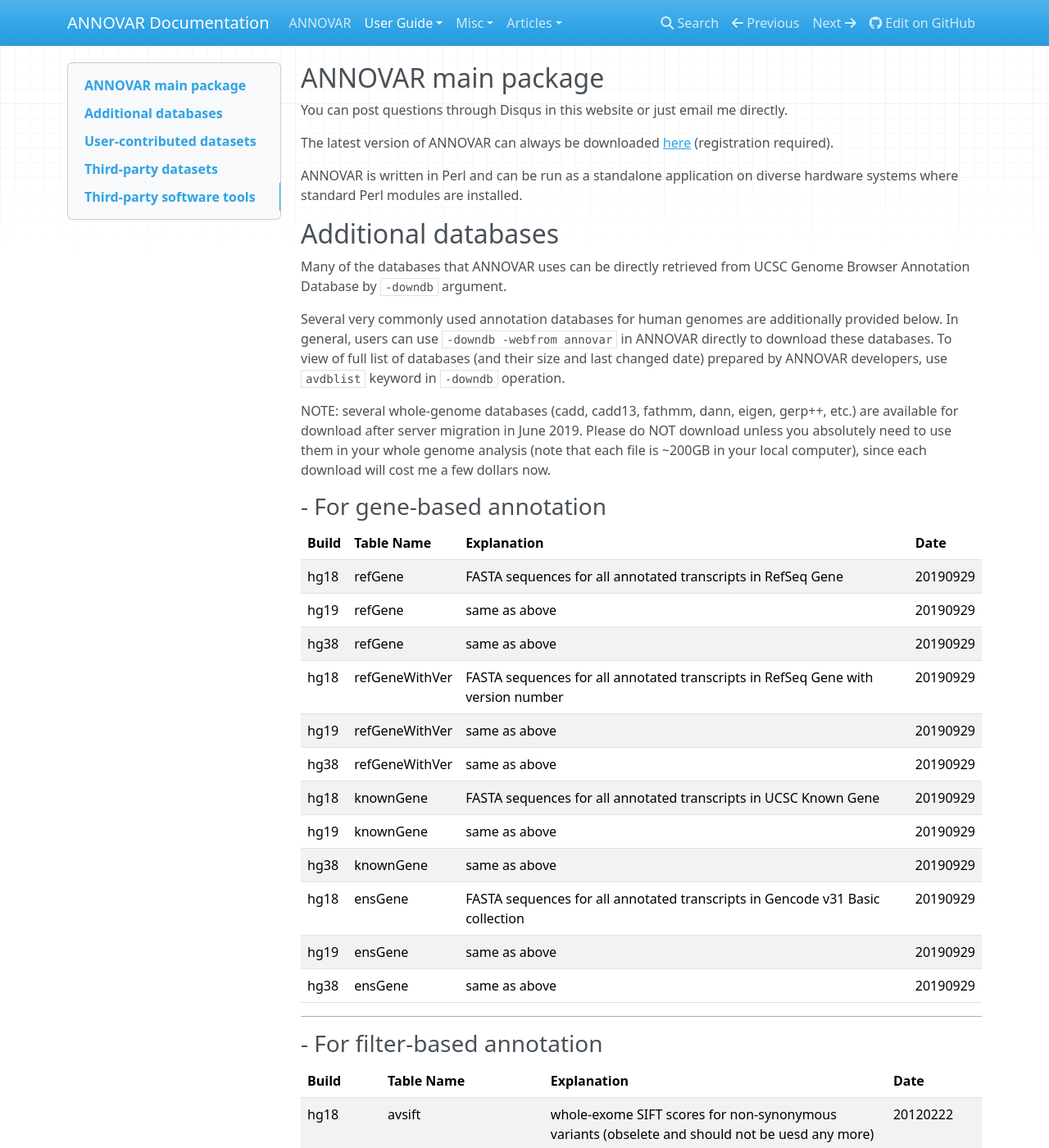
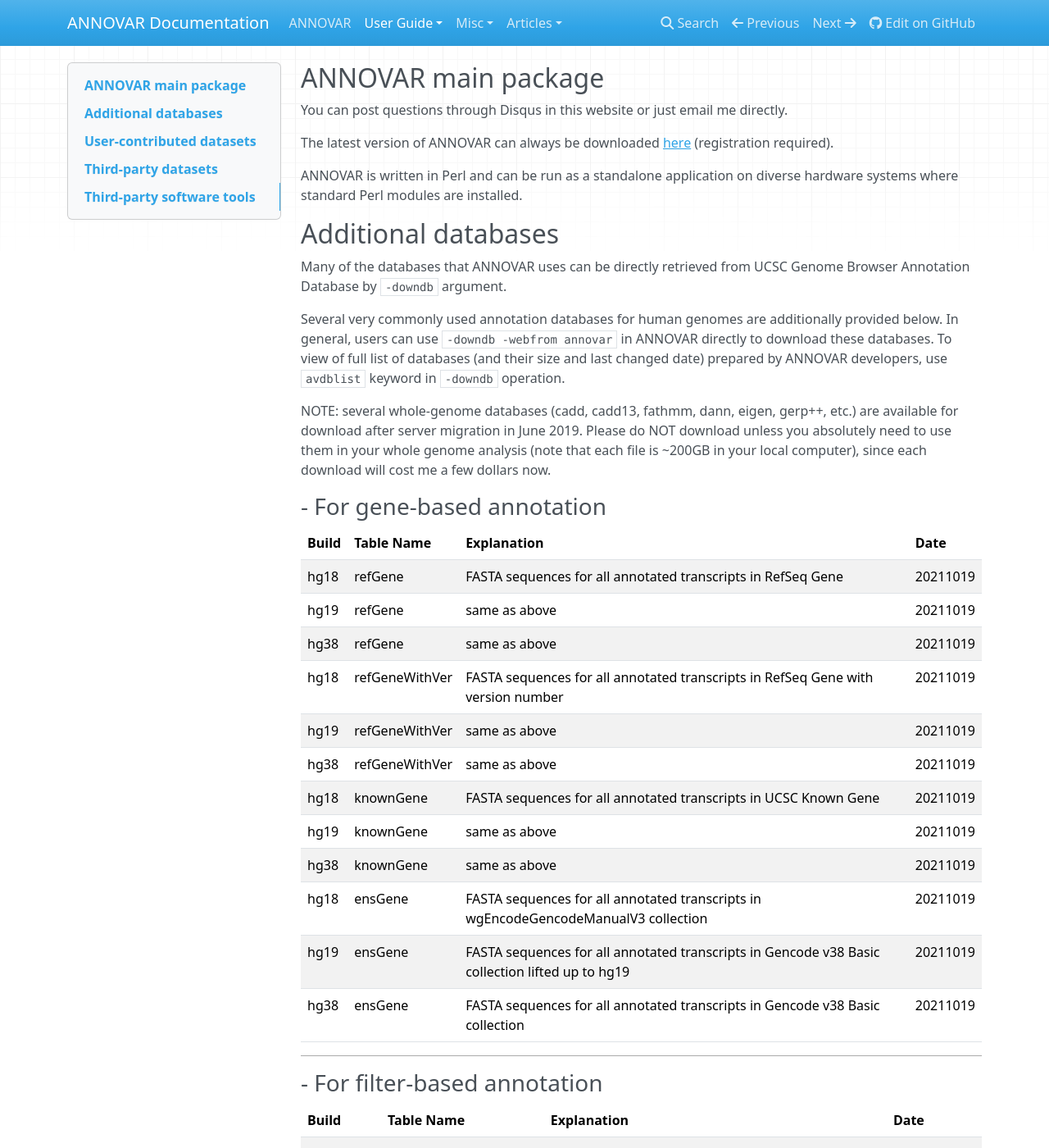
Before and after one commit to WGLab/doc-ANNOVAR, an MkDocs documentation site: the page built from docs/user-guide/download.md, in a window 1280 px wide and 1400 px high. Shown: the whole window at 82% size. Built offline with MkDocs 1.6.1, drawn with Linux system fonts in a browser that asks for light colours; nearby versions of some CDN libraries; comment, search, counter and statistics services are not loaded; old or Windows-style settings are respelled for this version of MkDocs.

Commit message:
Update download.md

```diff
--- a/docs/user-guide/download.md
+++ b/docs/user-guide/download.md
@@ -18,18 +18,18 @@ NOTE: several whole-genome databases (cadd, cadd13, fathmm, dann, eigen, gerp++,
 
 | Build | Table Name | Explanation | Date |
 |---|---|---|---|
-| hg18 | refGene | FASTA sequences for all annotated transcripts in RefSeq Gene | 20190929 |
-| hg19 | refGene | same as above | 20190929 |
-| hg38 | refGene | same as above | 20190929 |
-| hg18 | refGeneWithVer | FASTA sequences for all annotated transcripts in RefSeq Gene with version number | 20190929 |
-| hg19 | refGeneWithVer | same as above | 20190929 |
-| hg38 | refGeneWithVer | same as above | 20190929 |
-| hg18 | knownGene | FASTA sequences for all annotated transcripts in UCSC Known Gene | 20190929 |
-| hg19 | knownGene | same as above | 20190929 |
-| hg38 | knownGene | same as above | 20190929 |
-| hg18 | ensGene | FASTA sequences for all annotated transcripts in Gencode v31 Basic collection | 20190929 |
-| hg19 | ensGene | same as above | 20190929 |
-| hg38 | ensGene | same as above | 20190929 |
+| hg18 | refGene | FASTA sequences for all annotated transcripts in RefSeq Gene | 20211019 |
+| hg19 | refGene | same as above | 20211019 |
+| hg38 | refGene | same as above | 20211019 |
+| hg18 | refGeneWithVer | FASTA sequences for all annotated transcripts in RefSeq Gene with version number | 20211019 |
+| hg19 | refGeneWithVer | same as above | 20211019 |
+| hg38 | refGeneWithVer | same as above | 20211019 |
+| hg18 | knownGene | FASTA sequences for all annotated transcripts in UCSC Known Gene | 20211019 |
+| hg19 | knownGene | same as above | 20211019 |
+| hg38 | knownGene | same as above | 20211019 |
+| hg18 | ensGene | FASTA sequences for all annotated transcripts in wgEncodeGencodeManualV3 collection | 20211019 |
+| hg19 | ensGene | FASTA sequences for all annotated transcripts in Gencode v38 Basic collection lifted up to hg19 | 20211019 |
+| hg38 | ensGene | FASTA sequences for all annotated transcripts in Gencode v38 Basic collection | 20211019 |
 
 ---
 
```
